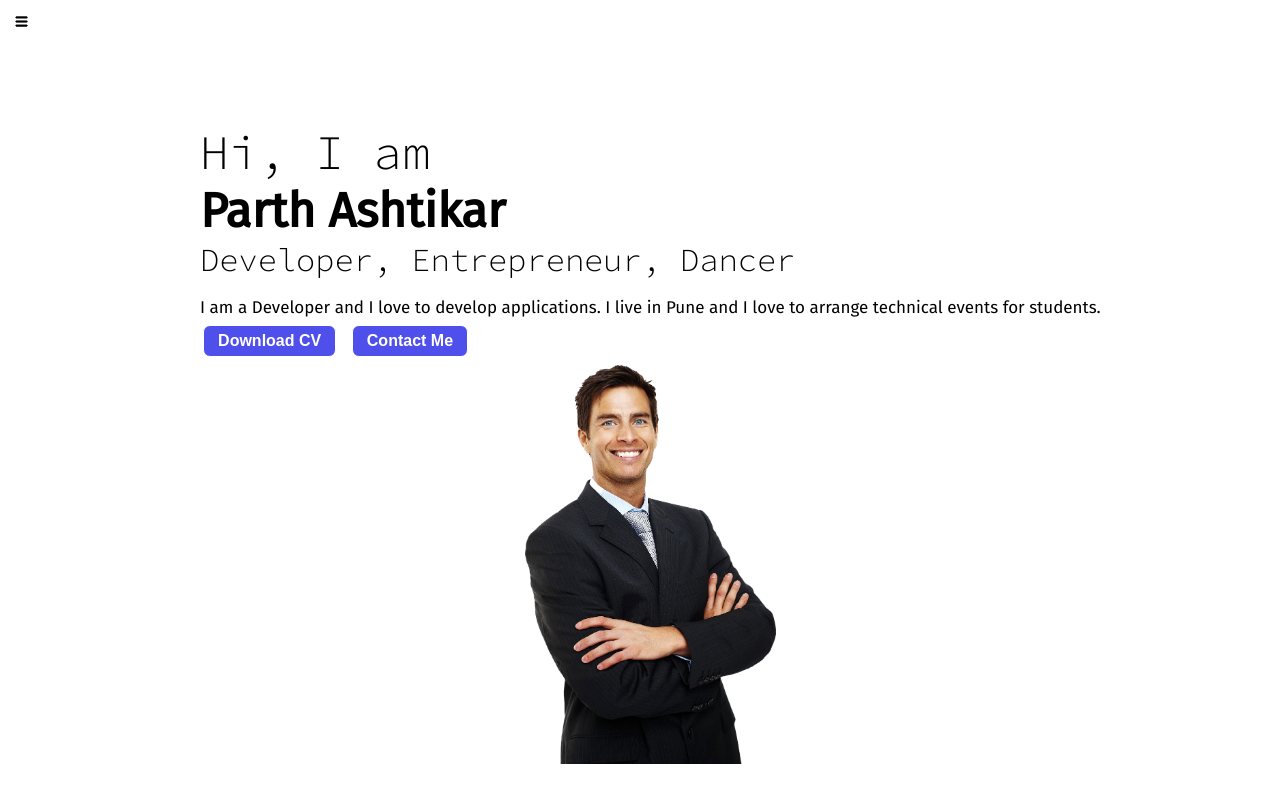
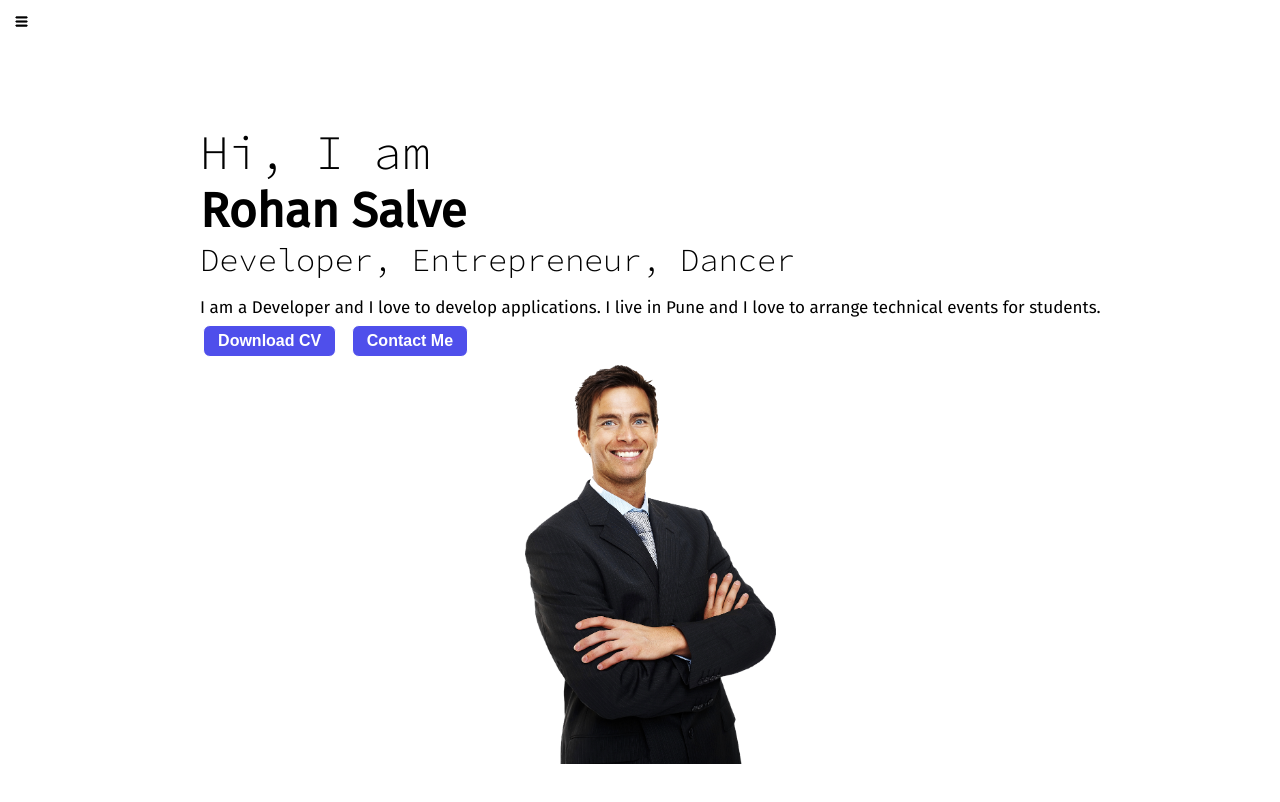
Before and after one commit to Rohan1404i/OIBSIP-WD, a plain HTML site: page Level1_Task2/index.html in a window 1280 px wide. Drawn offline with Linux system fonts and the light colour scheme.

Commit message:
Update index.html

```diff
--- a/Level1_Task2/index.html
+++ b/Level1_Task2/index.html
@@ -4,7 +4,7 @@
     <meta charset="UTF-8" />
     <meta http-equiv="X-UA-Compatible" content="IE=edge" />
     <meta name="viewport" content="width=device-width, initial-scale=1.0" />
-    <title>Rahul Gandhi - Web Developer, Programmer, AI Enthusiast</title>
+    <title>Rohan Salve - Web Developer, Programmer, AI Enthusiast</title>
     <link rel="stylesheet" href="style.css" />
   </head>
   <body>
@@ -29,7 +29,7 @@
         <div class="infocontainer">
           <div class="devinfo">
             <div class="hello">Hi, I am</div>
-            <div class="name">Parth Ashtikar</div>
+            <div class="name">Rohan Salve</div>
             <div class="about">Developer, Entrepreneur, Dancer</div>
             <div class="moreabout">
               I am a Developer and I love to develop applications. I live in Pune and
```
